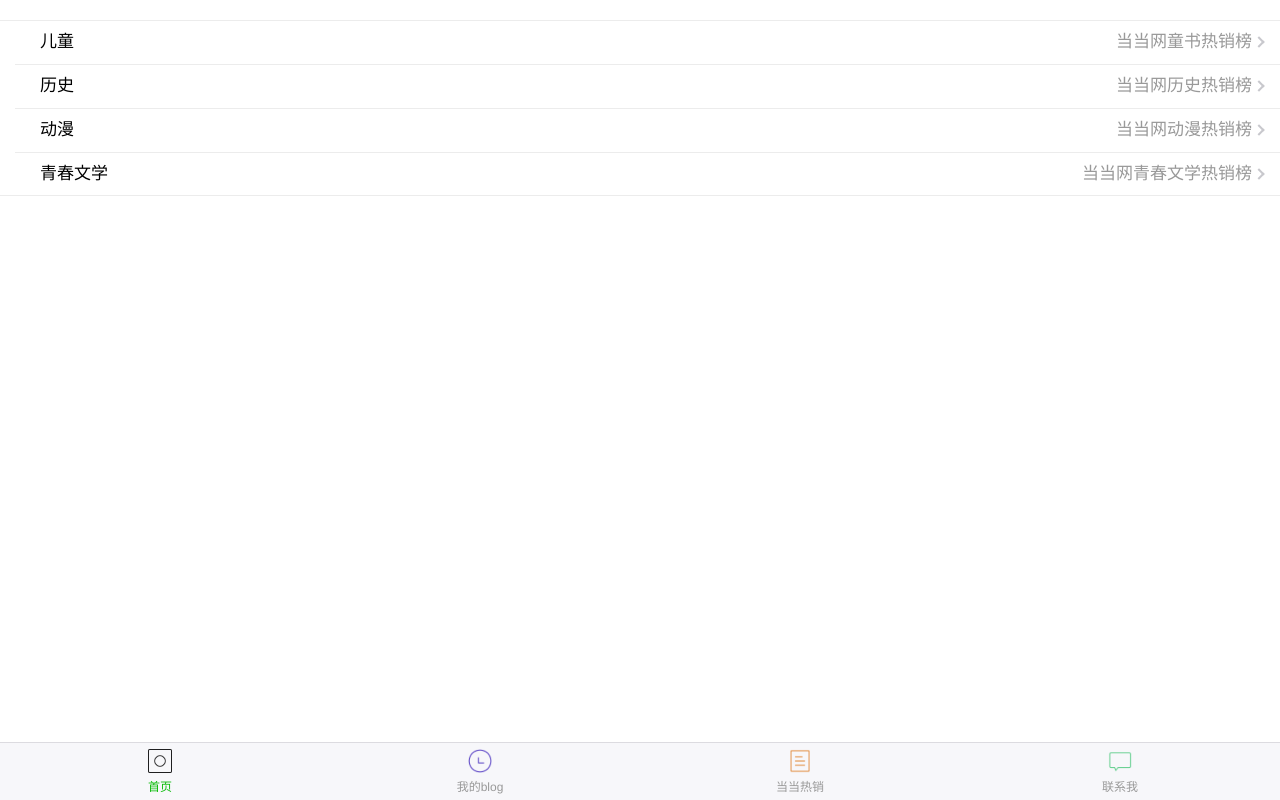
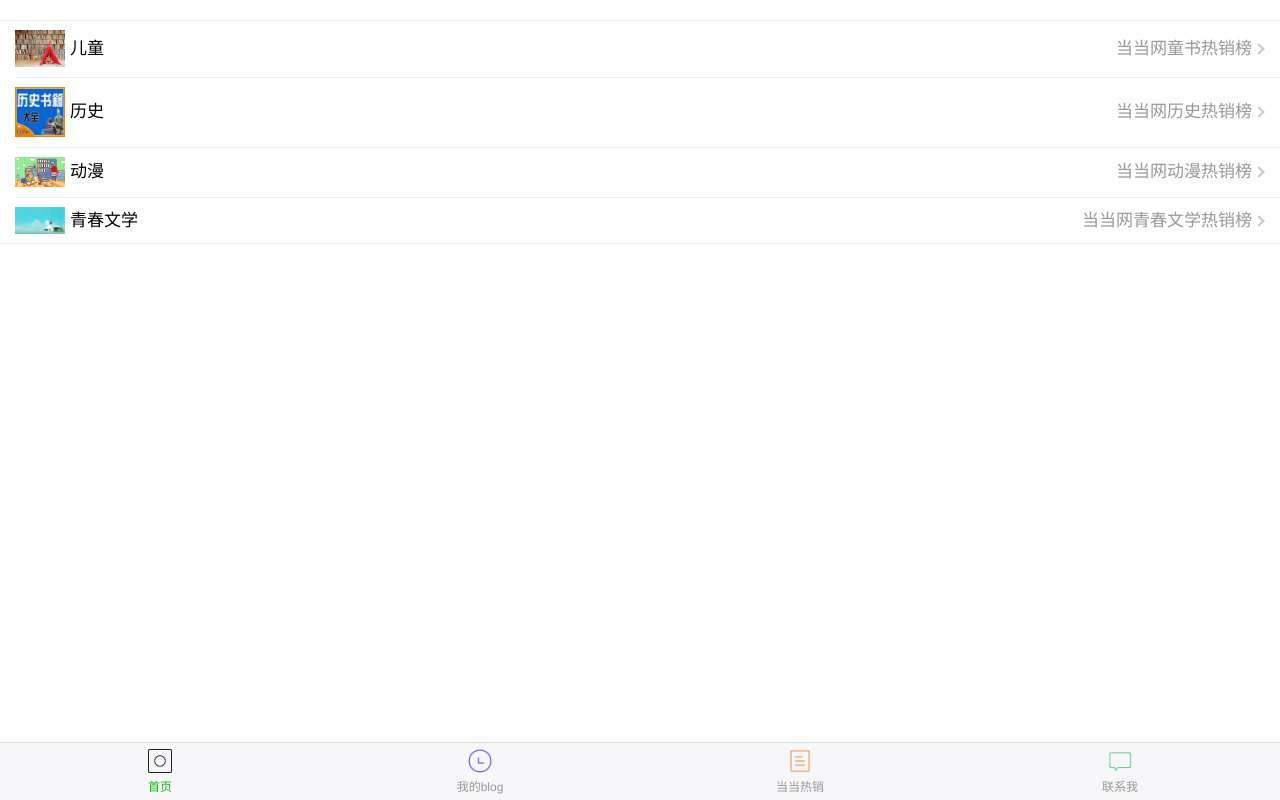
Before and after one commit to GaoMin409/Gaomin409.github.io, a plain HTML site: page dangdang-app-angularjs/index.html at #/book in a window 1280 px wide. Drawn offline with Linux system fonts and the light colour scheme.

Commit message:
修改图片路径及大小

```diff
--- a/dangdang-app-angularjs/assets/controllers/book_controller.js
+++ b/dangdang-app-angularjs/assets/controllers/book_controller.js
@@ -1,8 +1,8 @@
 app.controller('bookController',['$scope',function($scope){
 $scope.bookTypes = [
-  {id:'ertong',name:'儿童',img:'./assets/images/bok_list/ertong.jpg',description:'当当网童书热销榜'},
-  {id:'lishi',name:'历史',img:'./assets/images/bok_list/lishi.jpg',description:'当当网历史热销榜'},
-  {id:'dongman',name:'动漫',img:'./assets/images/bok_list/dongman.jpg',description:'当当网动漫热销榜'},
-  {id:'qingchunwenxue',name:'青春文学',img:'./assets/images/bok_list/qingchunwenxue.jpg',description:'当当网青春文学热销榜'},
+  {id:'ertong',name:'儿童',img:'./assets/images/book_list/ertong.jpg',description:'当当网童书热销榜'},
+  {id:'lishi',name:'历史',img:'./assets/images/book_list/lishi.jpg',description:'当当网历史热销榜'},
+  {id:'dongman',name:'动漫',img:'./assets/images/book_list/dongman.jpg',description:'当当网动漫热销榜'},
+  {id:'qingchunwenxue',name:'青春文学',img:'./assets/images/book_list/qingchunwenxue.jpg',description:'当当网青春文学热销榜'},
 ];
 }]);
--- a/dangdang-app-angularjs/assets/tpl/book.html
+++ b/dangdang-app-angularjs/assets/tpl/book.html
@@ -1,7 +1,7 @@
 <div class="weui-cells">
     <a ng-repeat='item in bookTypes' class="weui-cell weui-cell_access" href="javascript:;">
         <div class="weui-cell__hd"><img ng-src="{{item.img}}"
-                alt="" style="width:20px;margin-right:5px;display:block"></div>
+                alt="" style="width:50px;margin-right:5px;display:block"></div>
         <div class="weui-cell__bd">
             <p>{{item.name}}</p>
         </div>
```
